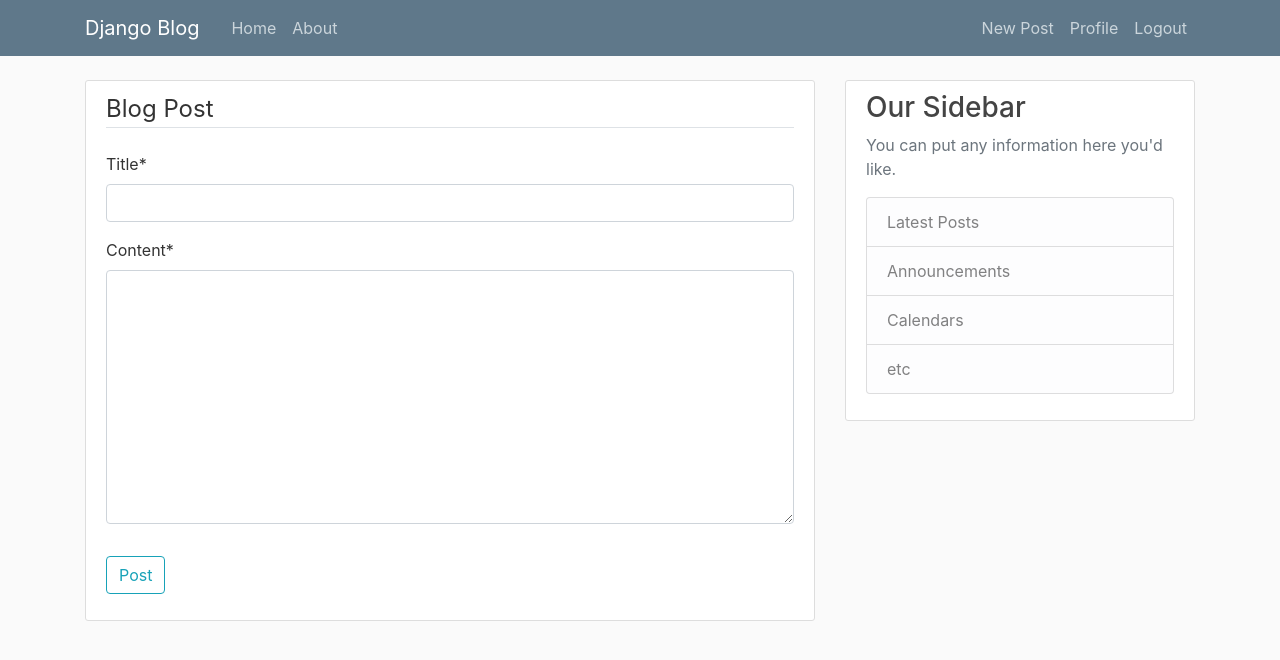
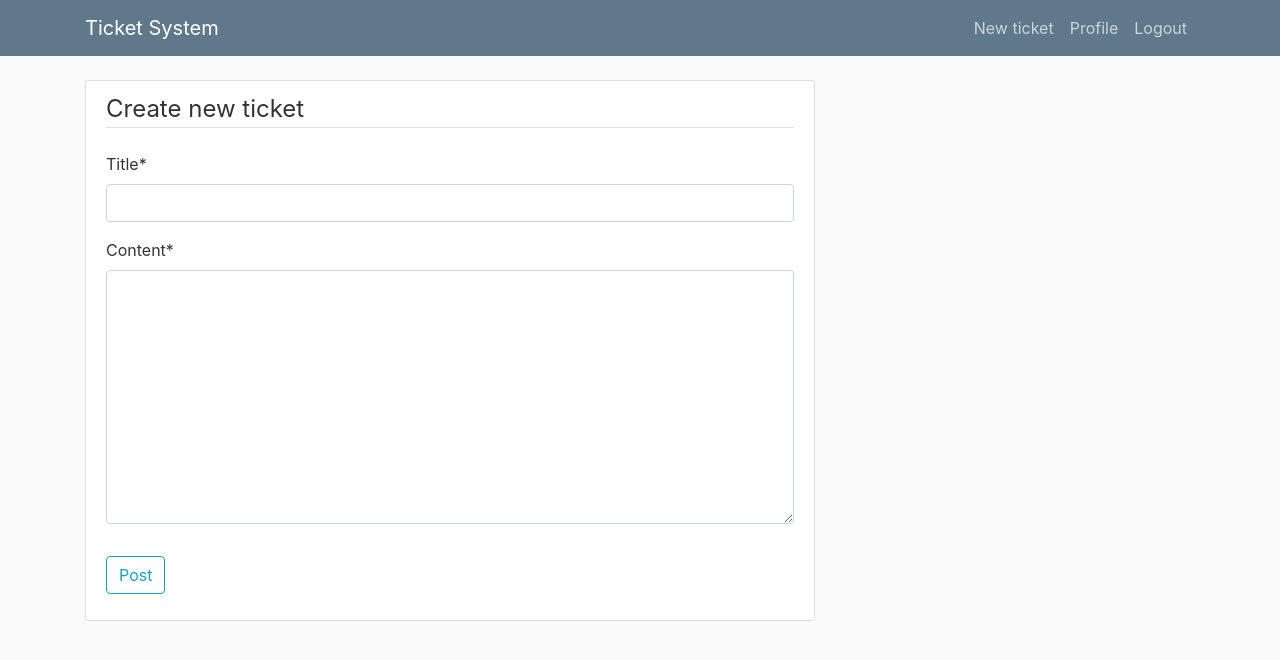
Before and after one commit to bitupgrade/ticket_system, a Django app: page /post/new/ in a window 1280 px wide. Shown: the top 660 px of the page. Run offline with Django 3.2, Linux system fonts and the light colour scheme; a user stored in the database is signed in; some libraries are stand-ins or nearby versions.

Commit message:
changed some names, deleted all posts on website

```diff
--- a/blog/templates/blog/base.html
+++ b/blog/templates/blog/base.html
@@ -13,28 +13,27 @@
     <link rel="stylesheet" type="text/css" href="{% static 'blog/main.css' %}">
 
     {% if title %}
-      <title>Django Blog - {{ title }}</title>
+      <title>Ticket System - {{ title }}</title>
     {% else %}
-      <title>Django Blog</title>
+      <title>Ticket System</title>
     {% endif %}
   </head>
   <body>
     <header class="site-header">
       <nav class="navbar navbar-expand-md navbar-dark bg-steel fixed-top">
         <div class="container">
-          <a class="navbar-brand mr-4" href="{% url 'blog-home' %}">Django Blog</a>
+          <a class="navbar-brand mr-4" href="{% url 'blog-home' %}">Ticket System</a>
           <button class="navbar-toggler" type="button" data-toggle="collapse" data-target="#navbarToggle" aria-controls="navbarToggle" aria-expanded="false" aria-label="Toggle navigation">
           <span class="navbar-toggler-icon"></span>
           </button>
           <div class="collapse navbar-collapse" id="navbarToggle">
             <div class="navbar-nav mr-auto">
-              <a class="nav-item nav-link" href="{% url 'blog-home' %}">Home</a>
-              <a class="nav-item nav-link" href="{% url 'blog-about' %}">About</a>
+              <!-- <a class="nav-item nav-link" href="{% url 'blog-home' %}">Home</a> -->
             </div>
             <!-- Navbar Right Side -->
             <div class="navbar-nav">
               {% if user.is_authenticated %}
-                <a class="nav-item nav-link" href="{% url 'post-create' %}">New Post</a>
+                <a class="nav-item nav-link" href="{% url 'post-create' %}">New ticket</a>
                 <a class="nav-item nav-link" href="{% url 'profile' %}">Profile</a>
                 <a class="nav-item nav-link" href="{% url 'logout' %}">Logout</a>
               {% else %}
@@ -58,6 +57,7 @@
           {% endif %}
           {% block content %}{% endblock %}
         </div>
+        <!-- Sidebar
         <div class="col-md-4">
           <div class="content-section">
             <h3>Our Sidebar</h3>
@@ -70,7 +70,7 @@
               </ul>
             </p>
           </div>
-        </div>
+        </div> -->
       </div>
     </main>
 
--- a/blog/templates/blog/post_form.html
+++ b/blog/templates/blog/post_form.html
@@ -6,7 +6,7 @@
     <form method="POST">
       {% csrf_token %}
       <fieldset class="form-group">
-        <legend class="border-bottom mb-4">Blog Post</legend>
+        <legend class="border-bottom mb-4">Create new ticket</legend>
         {{ form|crispy }}
       </fieldset>
       <div class="form-group">
```
Also changed, not shown: db.sqlite3.
